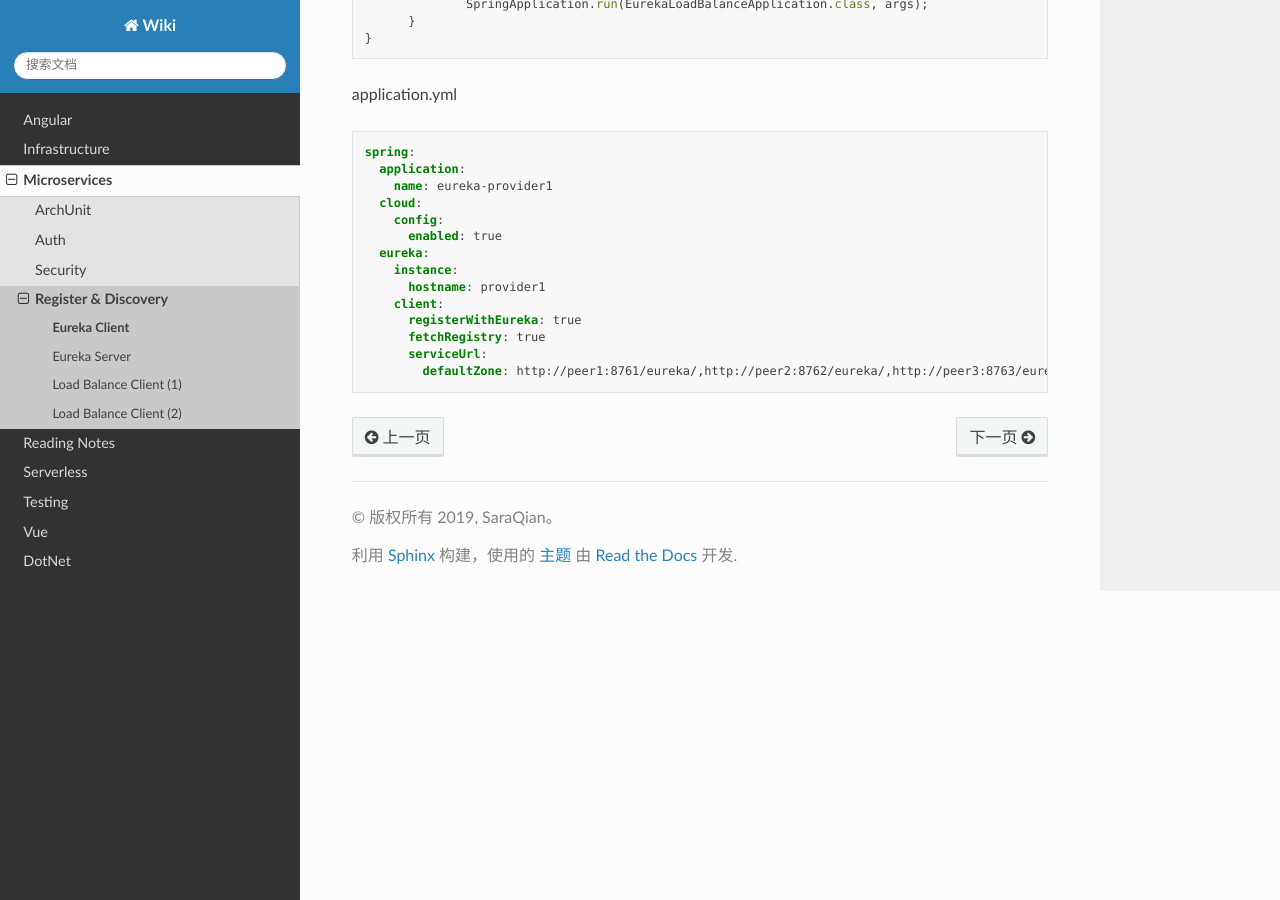
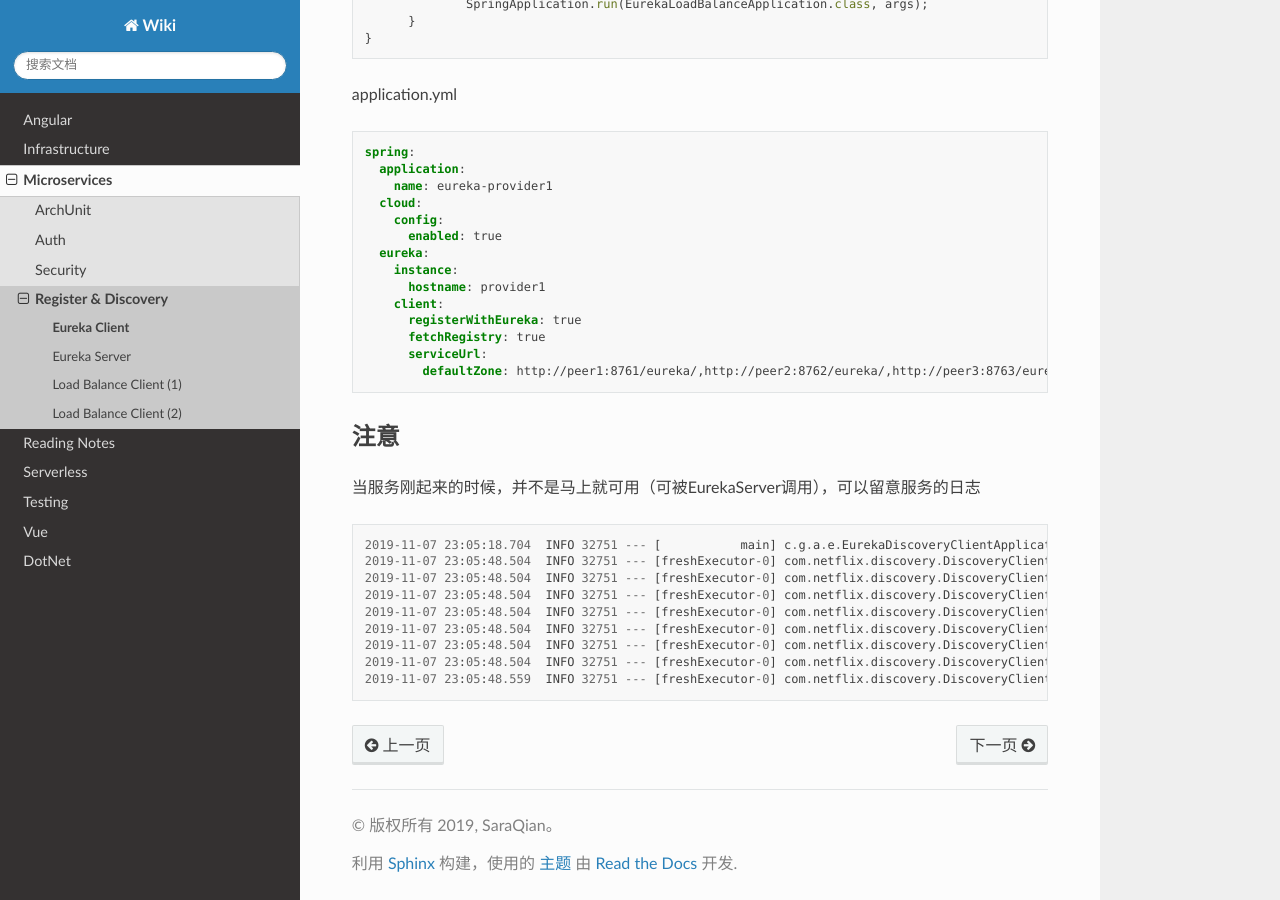
Before and after one commit to abigail830/Sphinx_wiki, a Sphinx documentation site: the page built from source/Microservices/SerRegDiscover/EurekaClient.rst, in a window 1280 px wide and 900 px high, scrolled down 587 px. Built offline with Sphinx 7.4.7 and the Read the Docs theme 2.0.0, drawn with Linux system fonts in a browser that asks for light colours.

Commit message:
Update EurekaClient.rst

```diff
--- a/source/Microservices/SerRegDiscover/EurekaClient.rst
+++ b/source/Microservices/SerRegDiscover/EurekaClient.rst
@@ -51,6 +51,22 @@ application.yml
           defaultZone: http://peer1:8761/eureka/,http://peer2:8762/eureka/,http://peer3:8763/eureka/
 
 
+注意
+-------
+
+当服务刚起来的时候，并不是马上就可用（可被EurekaServer调用），可以留意服务的日志
+
+.. code-block::
+
+	2019-11-07 23:05:18.704  INFO 32751 --- [           main] c.g.a.e.EurekaDiscoveryClientApplication : Started 	EurekaDiscoveryClientApplication in 12.606 seconds (JVM running for 14.169)
+	2019-11-07 23:05:48.504  INFO 32751 --- [freshExecutor-0] com.netflix.discovery.DiscoveryClient    : Disable delta property : false
+	2019-11-07 23:05:48.504  INFO 32751 --- [freshExecutor-0] com.netflix.discovery.DiscoveryClient    : Single vip registry refresh property : null
+	2019-11-07 23:05:48.504  INFO 32751 --- [freshExecutor-0] com.netflix.discovery.DiscoveryClient    : Force full registry fetch : false
+	2019-11-07 23:05:48.504  INFO 32751 --- [freshExecutor-0] com.netflix.discovery.DiscoveryClient    : Application is null : false
+	2019-11-07 23:05:48.504  INFO 32751 --- [freshExecutor-0] com.netflix.discovery.DiscoveryClient    : Registered Applications size is zero : true
+	2019-11-07 23:05:48.504  INFO 32751 --- [freshExecutor-0] com.netflix.discovery.DiscoveryClient    : Application version is -1: false
+	2019-11-07 23:05:48.504  INFO 32751 --- [freshExecutor-0] com.netflix.discovery.DiscoveryClient    : Getting all instance registry info from the eureka server
+	2019-11-07 23:05:48.559  INFO 32751 --- [freshExecutor-0] com.netflix.discovery.DiscoveryClient    : The response status is 200
 
 
 
```
